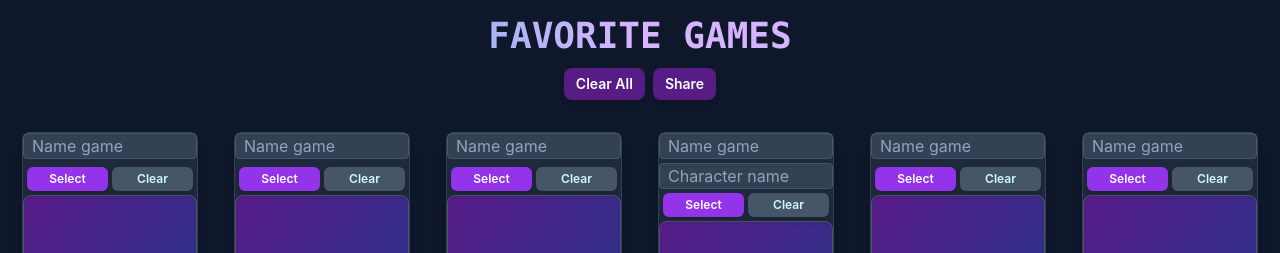
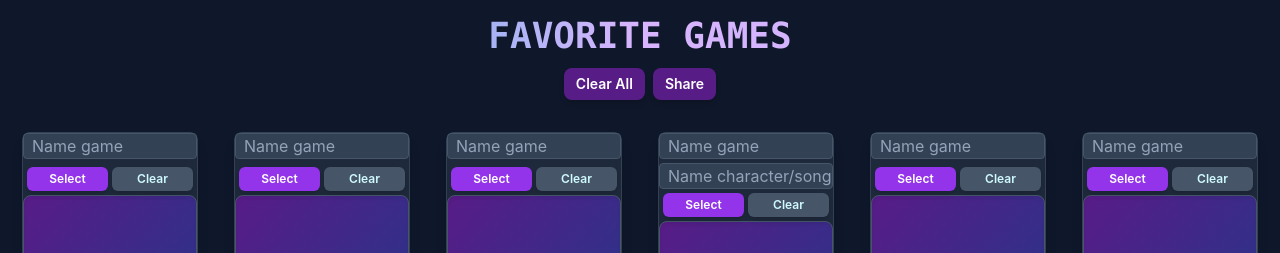
Before and after one commit to psycongroo312/Favorite-games, a React (Vite) app: page / in a window 1280 px wide. Shown: the top 253 px of the page. Built offline with nearby package versions, Linux system fonts and the light colour scheme.

Commit message:
fixed favicon

```diff
--- a/index.html
+++ b/index.html
@@ -2,7 +2,11 @@
 <html lang="en">
     <head>
         <meta charset="UTF-8" />
-        <link rel="icon" type="image/svg+xml" href="/vite.svg" />
+        <link
+            rel="icon"
+            type="image/svg+xml"
+            href="/android-chrome-512x512.png"
+        />
         <meta name="viewport" content="width=device-width, initial-scale=1.0" />
         <title>Favorite Games</title>
     </head>
--- a/src/GameCard.tsx
+++ b/src/GameCard.tsx
@@ -99,7 +99,7 @@ const GameCard = ({ name }: GameCardProps) => {
           onChange={handleCharacterName}
           value={characterName}
           className="w-full pl-2 bg-slate-700 text-purple-100 placeholder-slate-400 border border-slate-600 rounded focus:border-purple-400 focus:outline-none text-base"
-          placeholder="Character name"
+          placeholder="Name character/song/ost"
         />
       )}
 
```
Also changed, not shown: public/DualShock2.png (deleted).
